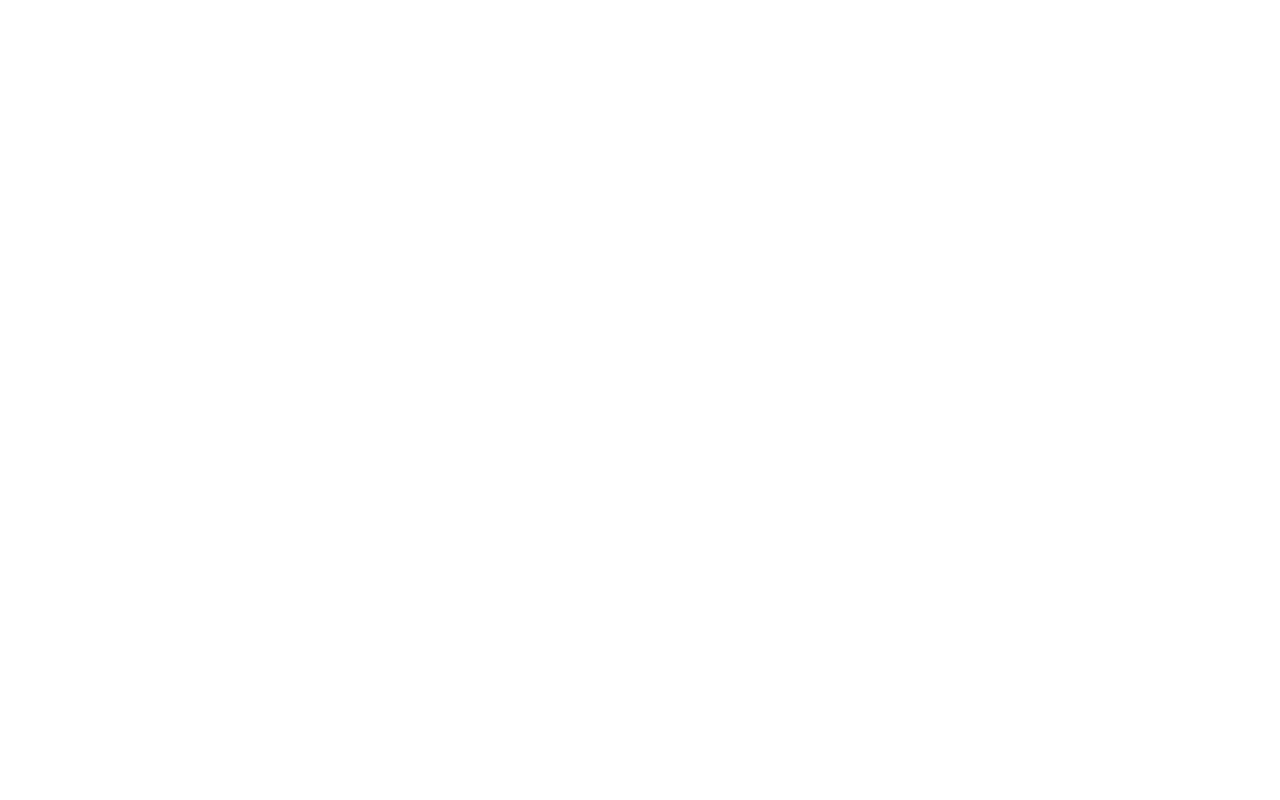
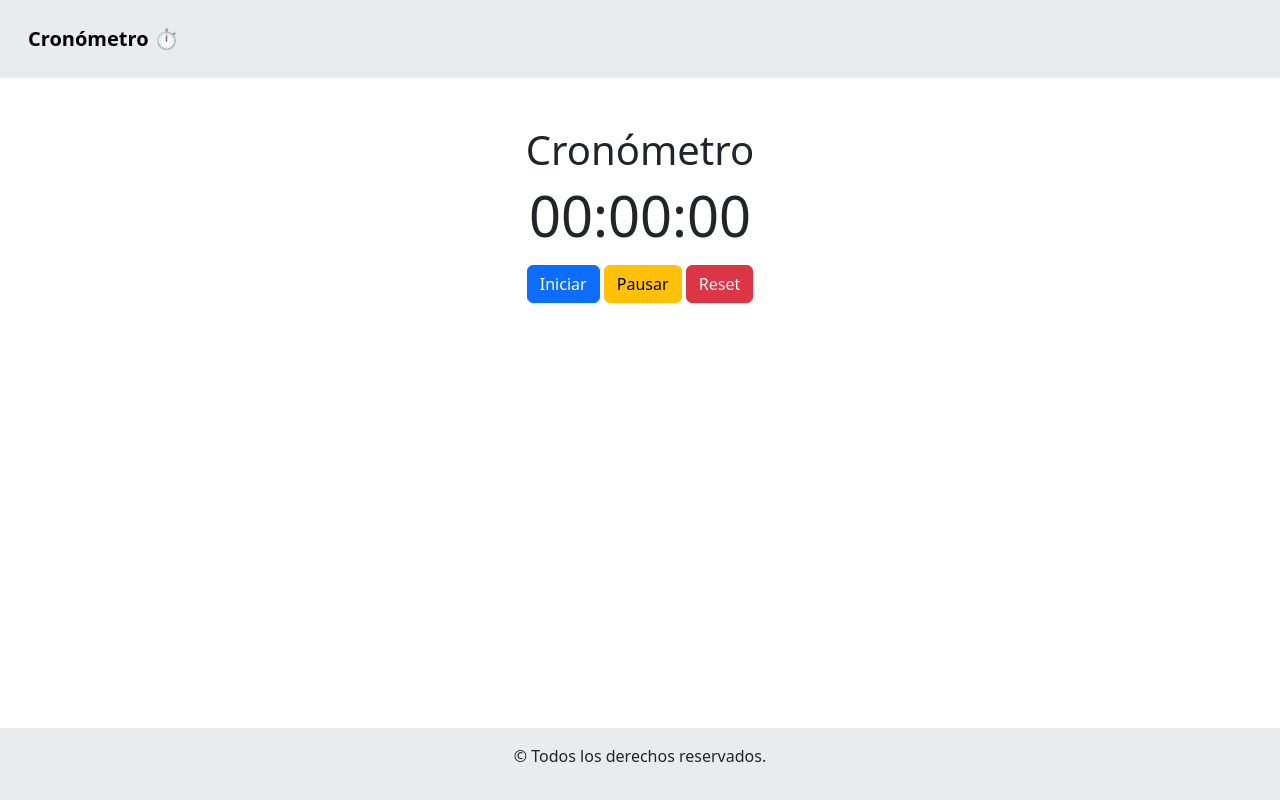
Before and after one commit to camilaalani/javaScript-TP5-ejercicio5, a plain HTML site: page index.html in a window 1280 px wide. Drawn offline with nearby package versions, Linux system fonts and the light colour scheme.

Commit message:
agregue el maqueta del cronometro con tres botones para que el usuario pueda interactuar y el cronometro inicializado en 00:00:00

```diff
--- a/css/style.css
+++ b/css/style.css
@@ -0,0 +1,9 @@
+body{
+    min-height: 100vh;
+    display: flex;
+    flex-direction: column;
+}
+
+main{
+    flex-grow: 1;
+}
--- a/index.html
+++ b/index.html
@@ -8,9 +8,34 @@
     <meta name="keywords" content="DOM, BOM, eventos, metodos, objetos, array, bucle">
     <link href="https://cdn.jsdelivr.net/npm/bootstrap@5.3.2/dist/css/bootstrap.min.css" rel="stylesheet" integrity="sha384-T3c6CoIi6uLrA9TneNEoa7RxnatzjcDSCmG1MXxSR1GAsXEV/Dwwykc2MPK8M2HN" crossorigin="anonymous">
     <link rel="stylesheet" href="./css/style.css">
-    <title>Document</title>
+    <title>Ejercitación de DOM y BOM (5)</title>
 </head>
 <body>
+    <header>
+        <header>
+            <nav class="navbar bg-body-secondary">
+                <div class="container-fluid">
+                  <span class="navbar-brand p-3"><b>Cronómetro ⏱</b></span>
+                </div>
+              </nav>
+        </header>
+    </header>
+    <main>
+        <div class="container text-center">
+            <h1 class="mt-5">Cronómetro</h1>
+        <p class="display-4">00:00:00</p>
+        <div>
+            <button type="button" class="btn btn-primary">Iniciar</button>
+            <button type="button" class="btn btn-warning">Pausar</button>
+            <button type="reset" class="btn btn-danger">Reset</button>
+        </div>
+        </div>
+    </main>
+    <footer class="text-center py-3 bg-body-secondary">
+        <p>
+            &copy; Todos los derechos reservados.
+        </p>
+    </footer>
     <script src="https://cdn.jsdelivr.net/npm/bootstrap@5.3.2/dist/js/bootstrap.bundle.min.js" integrity="sha384-C6RzsynM9kWDrMNeT87bh95OGNyZPhcTNXj1NW7RuBCsyN/o0jlpcV8Qyq46cDfL" crossorigin="anonymous"></script>
     <script src="./js/app.js"></script>
 </body>
```
